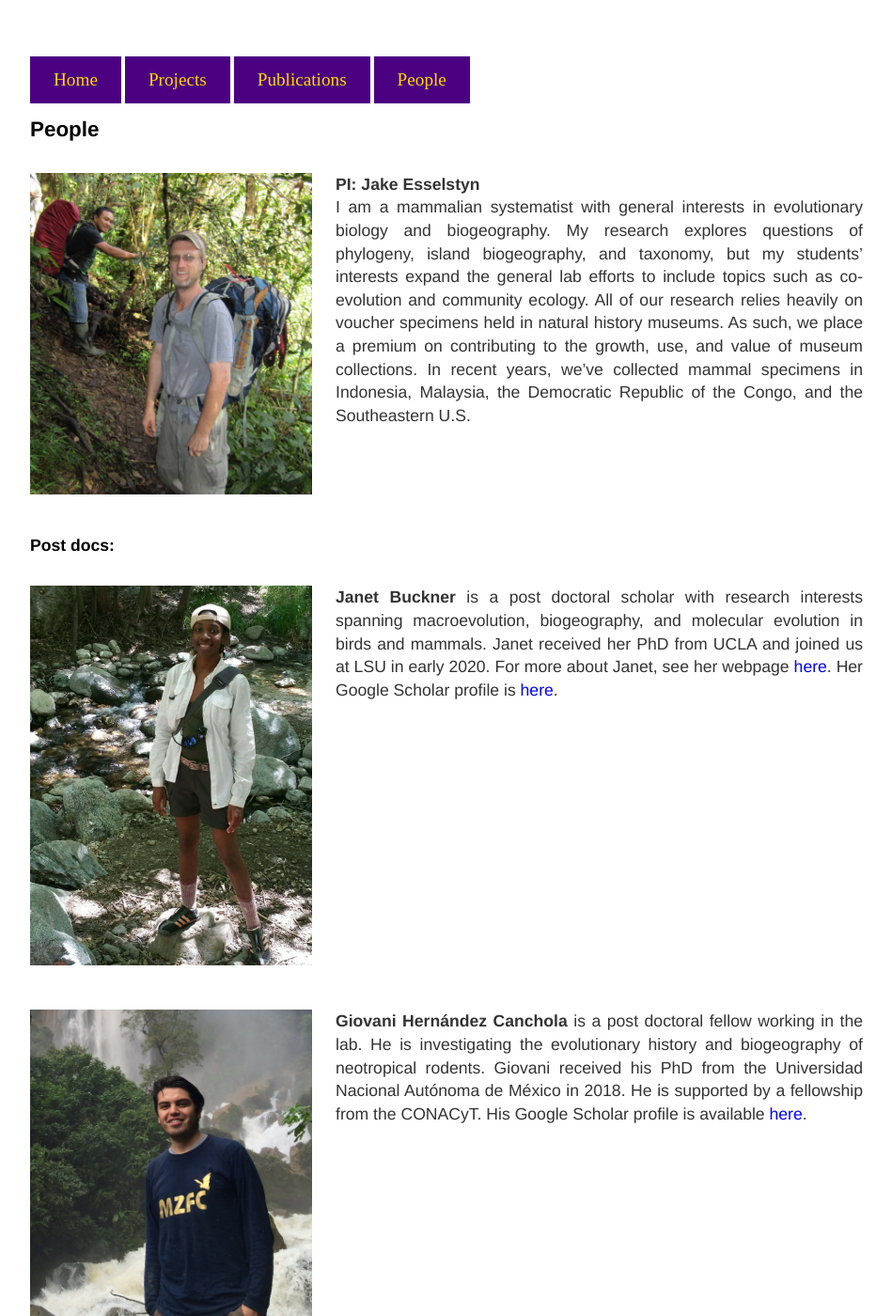
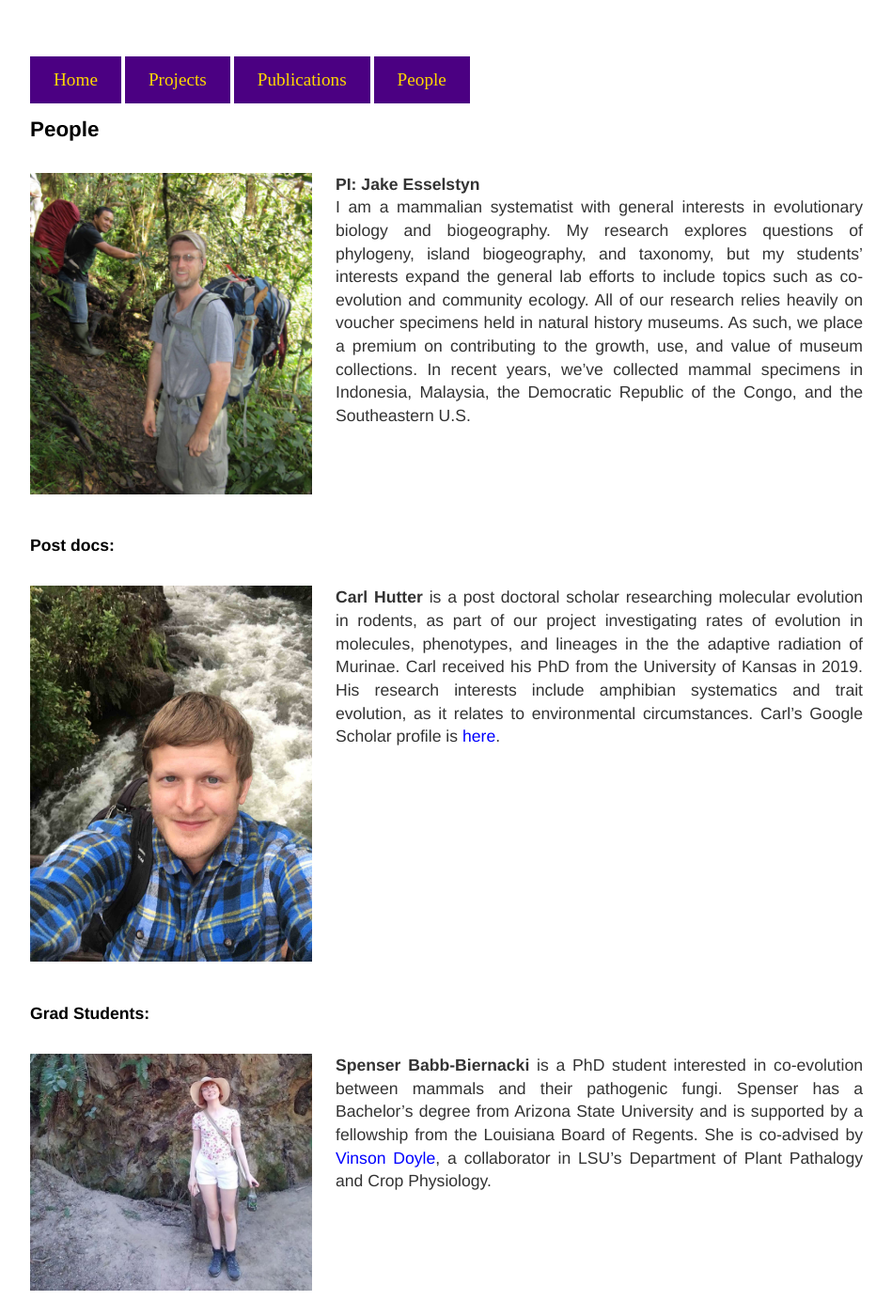
Before and after one commit to esselstyn/esselstyn.github.io, a Jekyll site: the page built from people.md, in a window 1280 px wide and 1400 px high. Shown: the whole window at 94% size, without its empty margins (160-1109 px from the left). Built offline with Jekyll 4.4.1, drawn with Linux system fonts in a browser that asks for light colours; some of the changed text lies outside the part shown.

Commit message:
Update people.md

```diff
--- a/people.md
+++ b/people.md
@@ -11,18 +11,6 @@ I am a mammalian systematist with general interests in evolutionary biology and
 </div>
 
 ## Post docs:
-<div markdown="1">
-<img src="images/janet.jpg" class="left" alt="Janet" width="300">
-
-**Janet Buckner** is a post doctoral scholar with research interests spanning macroevolution, biogeography, and molecular evolution in birds and mammals. Janet received her PhD from UCLA and joined us at LSU in early 2020. For more about Janet, see her webpage [here](https://black2nature.weebly.com/). Her Google Scholar profile is [here](https://scholar.google.com/citations?user=zmtii3oAAAAJ&hl=en&oi=ao).
-</div>
-
-<div markdown="1">
-<img src="images/giovani.jpg" class="left" alt="Giovani" width="300">
-
-**Giovani Hernández Canchola** is a post doctoral fellow working in the lab. He is investigating the evolutionary history and biogeography of neotropical rodents. Giovani received his PhD from the Universidad Nacional Autónoma de México in 2018. He is supported by a fellowship from the CONACyT. His Google Scholar profile is available [here](https://scholar.google.com/citations?hl=en&user=B6rbNOEAAAAJ&view_op=list_works).
-</div>
-
 <div markdown="1">
 <img src="images/carl.JPG" class="left" alt="Carl" width="300">
 
```
Also changed, not shown: other parts of people.md (+2 -0 lines).
